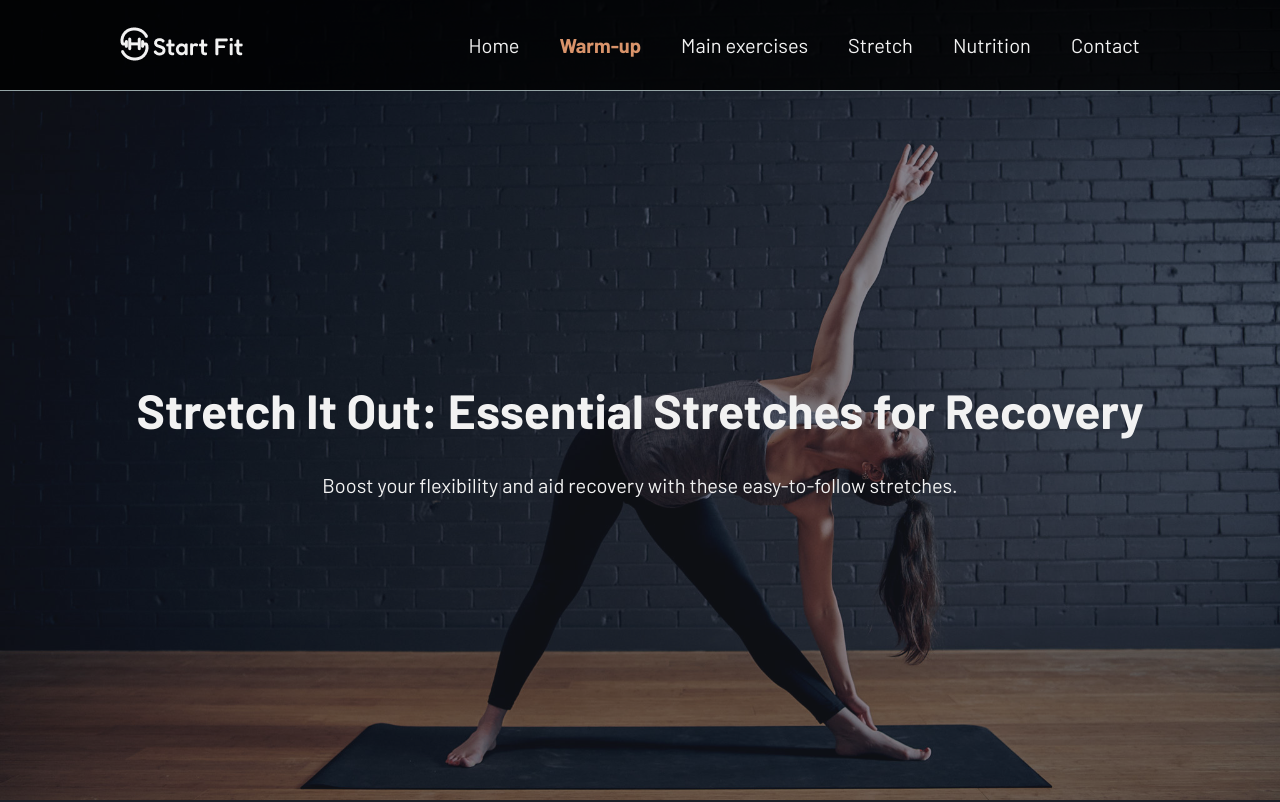
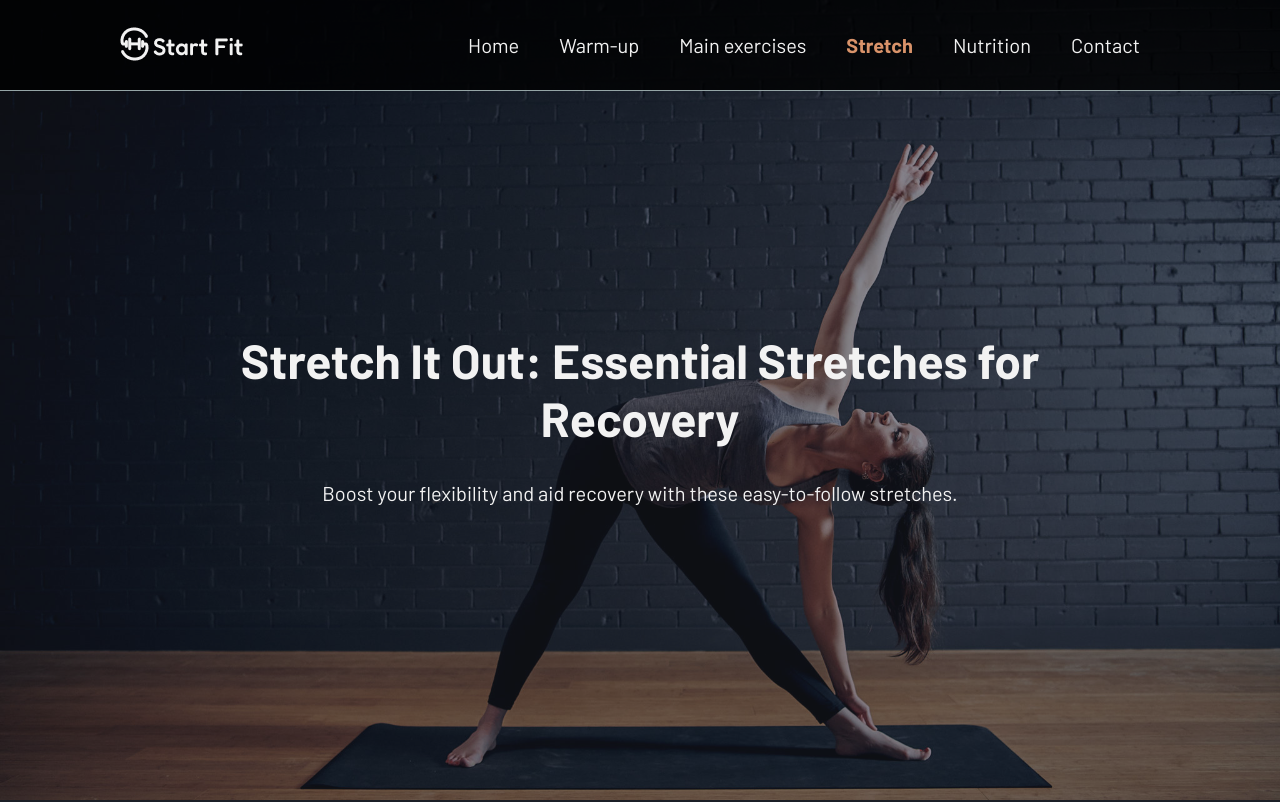
Before and after one commit to Patohuang/web-markup, a plain HTML site: page stretching.html in a window 1280 px wide. Shown: the top 802 px of the page. Drawn offline with Linux system fonts and the light colour scheme.

```diff
--- a/css/style.css
+++ b/css/style.css
@@ -122,6 +122,8 @@
     z-index: 1;
     text-align: center;
     padding-top: 30vh;
+    width: 70vw;
+    margin: auto;
 }
 
 .head-section p {
@@ -582,7 +584,6 @@
         width: 100%;
         margin: 0;
         max-height: 100vh;
-        height: auto;
         position: sticky;
         top: 0;
         overflow-y: auto;
--- a/stretching.html
+++ b/stretching.html
@@ -16,9 +16,9 @@
         <nav class="nav">
             <ul class="menu">
                 <li><a href="index.html">Home</a></li>
-                <li><a href="warm-up.html" class="active">Warm-up</a></li>
+                <li><a href="warm-up.html">Warm-up</a></li>
                 <li><a href="main-exercises.html">Main exercises</a></li>
-                <li><a href="stretching.html">Stretch</a></li>
+                <li><a href="stretching.html" class="active">Stretch</a></li>
                 <li><a href="nutrition.html">Nutrition</a></li>
                 <li><a href="contact.html">Contact</a></li>
             </ul>
```
Also changed, not shown: nutrition.html (+5 -2 lines), img/Knee-to-cheststretch.jpg (renamed from img/Knee-to-chest stretch.jpg).
